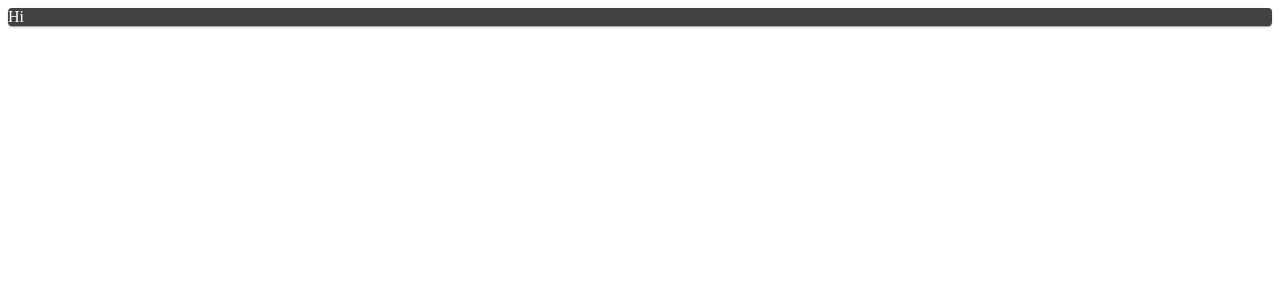
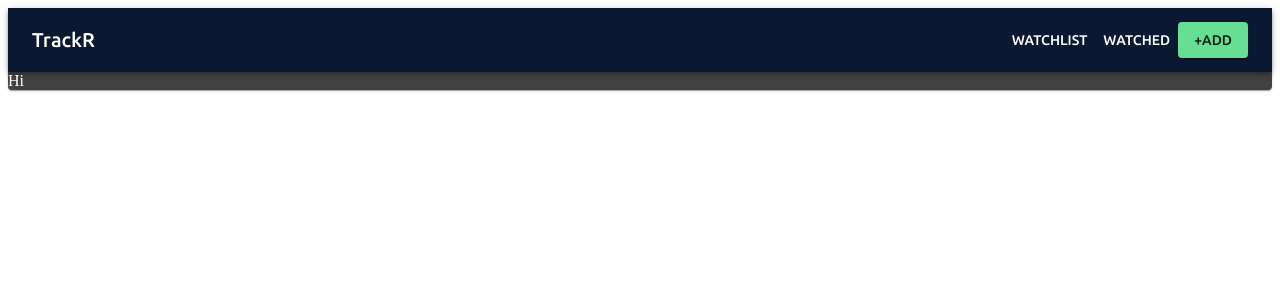
Before and after one commit to AmitrajitDas/TrackR, a React (Create React App) app: page / in a window 1280 px wide. Shown: the top 300 px of the page. Built offline with nearby package versions, Linux system fonts and the light colour scheme.

Commit message:
navbar added

```diff
--- a/src/App.js
+++ b/src/App.js
@@ -7,6 +7,8 @@ import {
 } from '@material-ui/core'
 
 import { BrowserRouter as Router, Switch, Route, Link } from 'react-router-dom'
+
+import Navbar from './components/Navbar/Navbar'
 
 const App = () => {
   const theme = responsiveFontSizes(
@@ -21,8 +23,8 @@ const App = () => {
       },
       palette: {
         type: 'dark',
-        primary: { main: '#334257', secondary: '#66DE93' },
-        secondary: { main: '#ffffff' },
+        primary: { main: '#0A1931' },
+        secondary: { main: '#66DE93' },
         alternate: { main: '#161616' },
       },
     })
@@ -32,6 +34,7 @@ const App = () => {
     <>
       <MuiThemeProvider theme={theme}>
         <Paper>
+          <Navbar />
           <Router>Hi</Router>
         </Paper>
       </MuiThemeProvider>
--- /dev/null
+++ b/src/components/Navbar/Navbar.js
@@ -0,0 +1,35 @@
+import React from 'react'
+
+import {
+  AppBar,
+  Toolbar,
+  Typography,
+  Button,
+  IconButton,
+} from '@material-ui/core'
+import MenuIcon from '@material-ui/icons/Menu'
+
+import { useStyles } from './styles'
+
+const Navbar = () => {
+  const classes = useStyles()
+
+  return (
+    <div>
+      <AppBar position='static'>
+        <Toolbar>
+          <Typography variant='h6' className={classes.title}>
+            TrackR
+          </Typography>
+          <Button color='inherit'>Watchlist</Button>
+          <Button color='inherit'>Watched</Button>
+          <Button variant='contained' color='secondary'>
+            +Add
+          </Button>
+        </Toolbar>
+      </AppBar>
+    </div>
+  )
+}
+
+export default Navbar
--- /dev/null
+++ b/src/components/Navbar/styles.js
@@ -0,0 +1,11 @@
+import { makeStyles } from '@material-ui/core/styles'
+
+export const useStyles = makeStyles((theme) => ({
+  root: {
+    flexGrow: 1,
+  },
+
+  title: {
+    flexGrow: 1,
+  },
+}))
```
